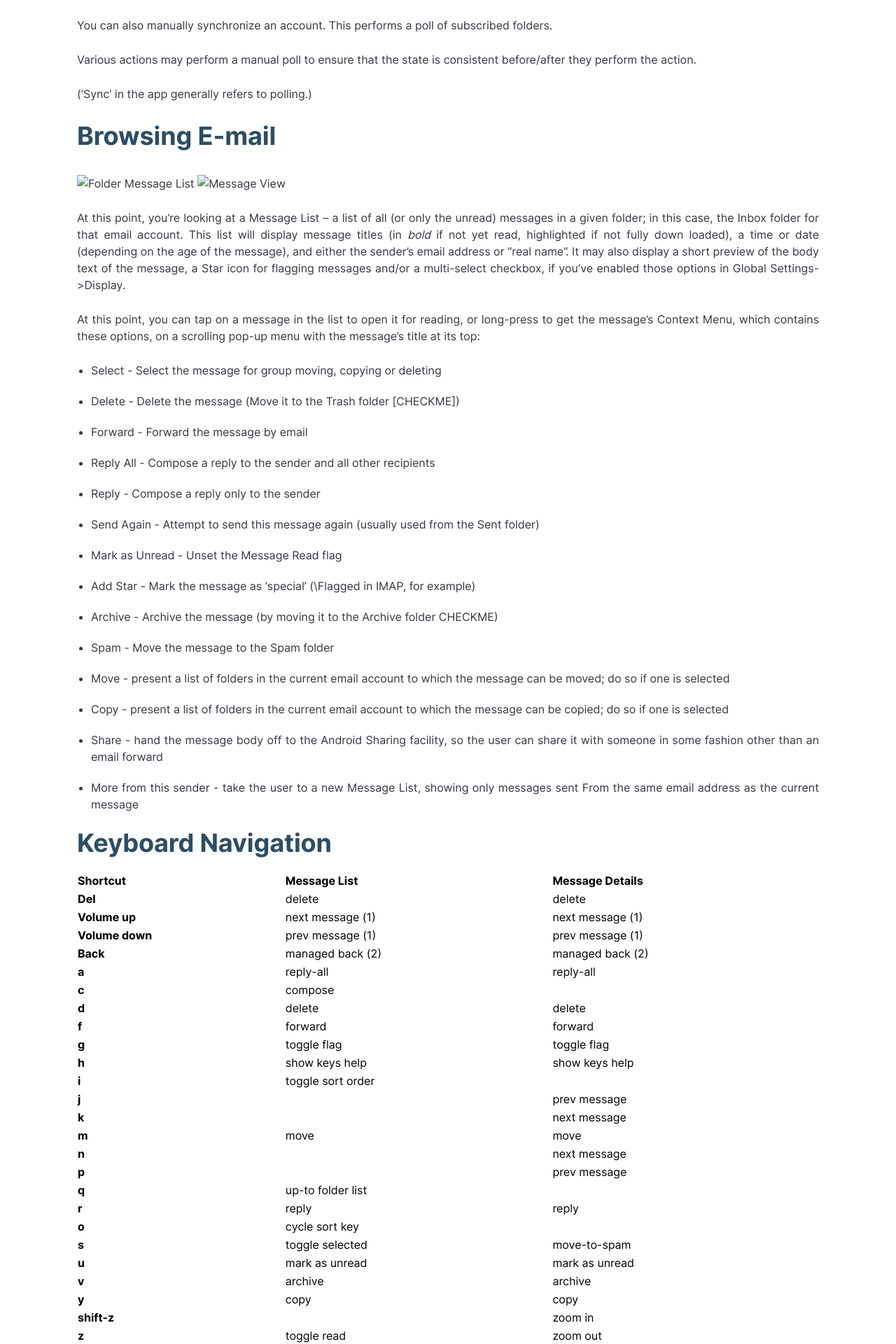
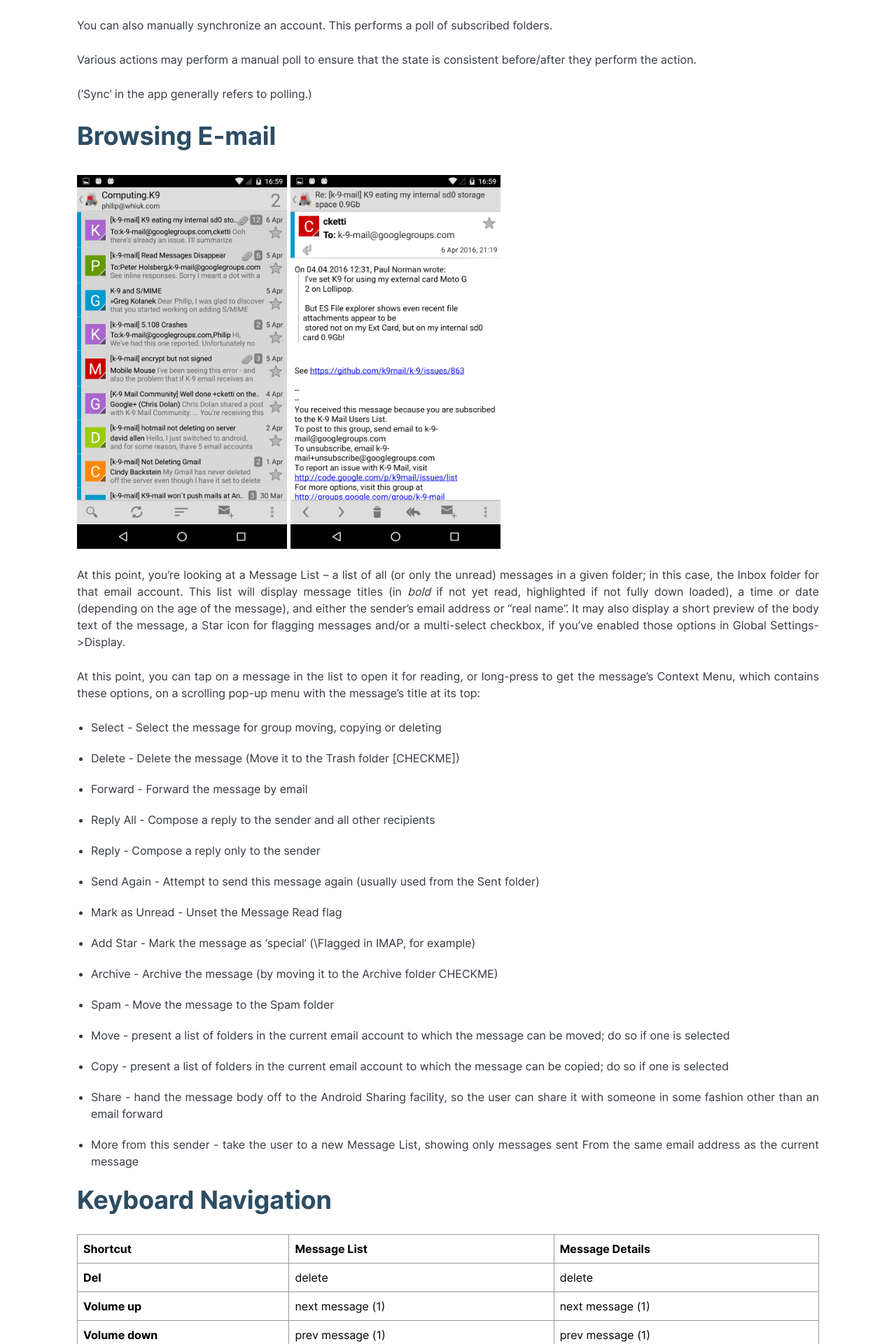
Before and after one commit to k9mail/k9mail.app, a Jekyll site: the page built from _documentation/reading.md, in a window 1280 px wide. Shown: the part 691-2611 px from the top of the page at 70% size. Built offline with Jekyll 4.4.1, drawn with Linux system fonts in a browser that asks for light colours.

Commit message:
Fix some docs pages

```diff
--- a/_documentation/reading.md
+++ b/_documentation/reading.md
@@ -27,7 +27,7 @@ Various actions may perform a manual poll to ensure that the state is consistent
 
 ## Browsing E-mail
 
-<img src="/assets/img/reading_folder_view.png" width="300" alt="Folder Message List" /> <img src="/assets/img/reading_email_view.png" width="300" alt="Message View" />
+<img src="/assets/img/documentation/reading_folder_view.png" width="300" alt="Folder Message List" /> <img src="/assets/img/documentation/reading_email_view.png" width="300" alt="Message View" />
 
 At this point, you're looking at a Message List -- a list of all (or only the unread) messages in a given folder; in this case, the Inbox folder for that email account.  This list will display message titles (in *bold* if not yet read, highlighted if not fully down loaded), a time or date (depending on the age of the message), and either the sender's email address or "real name".  It may also display a short preview of the body text of the message, a Star icon for flagging messages and/or a multi-select checkbox, if you've enabled those options in Global Settings->Display.
 
--- a/_sass/_custom.scss
+++ b/_sass/_custom.scss
@@ -672,6 +672,12 @@ input[type=text] {
 
 table {
   width: 100%;
+  margin: 1.5rem 0;
+}
+
+td, th {
+  border: 1px solid #999;
+  padding: 0.5rem;
 }
 
 // Tabs
--- a/index.html
+++ b/index.html
@@ -10,7 +10,7 @@ layout: default
         {% for post in site.posts limit:3 %}
         <div class="col-12 col-lg-3 mb-3 mb-sm-3">
           <p class="mb-0 text-slate weight-700">{{ post.date | date: "%b %-d, %Y" }}</p>
-          <a href="{{ post.url }}" class="weight-500 underline text-slate-70">{{ post.title }}</a>
+          <a href="{{ post.url | replace:'.html','' }}" class="weight-500 underline text-slate-70">{{ post.title }}</a>
         </div>
         {% endfor %}
       </div>
```
Also changed, not shown: _documentation/notifications.md (+3 -3 lines), _documentation/sending.md (+1 -1 lines), _documentation/setup.md (+1 -1 lines).
